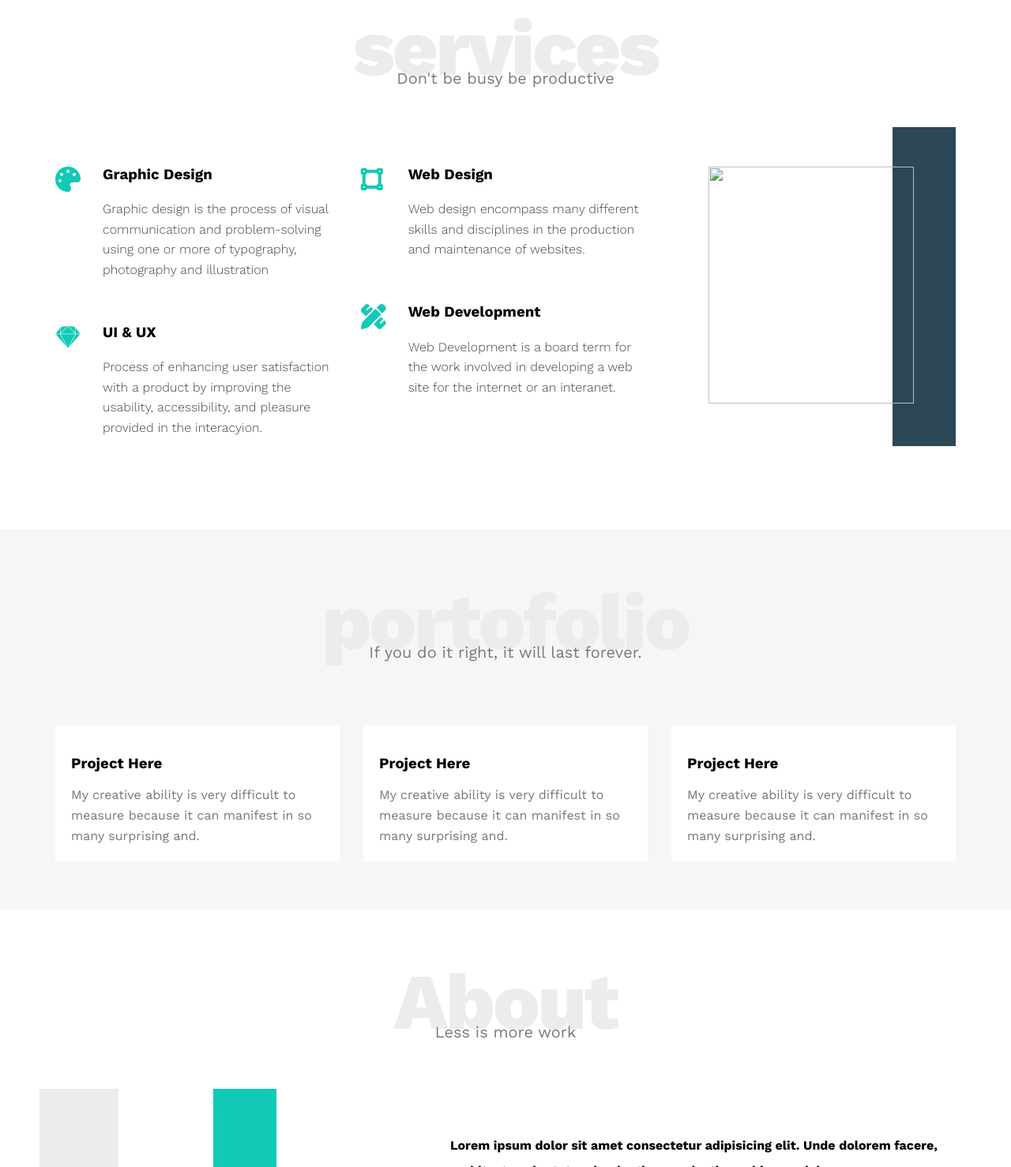
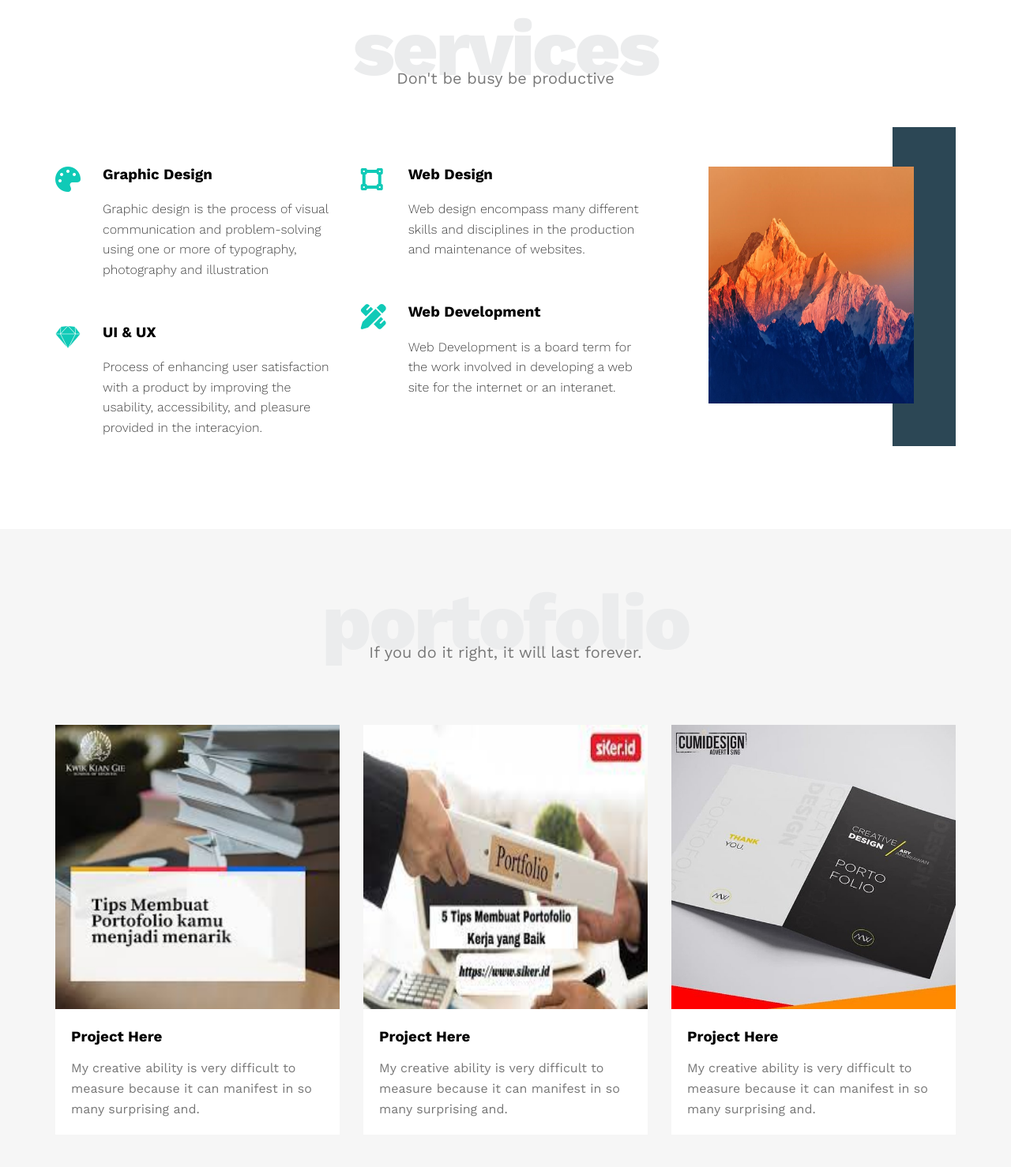
Before and after one commit to Amr-Ali02/HTML_And_CSS_Template_One, a plain HTML site: page index.html in a window 1280 px wide. Shown: the part 1262-2740 px from the top of the page at 79% size. Drawn offline with nearby package versions, Linux system fonts and the light colour scheme; the site is published under a folder, as on GitHub Pages, so addresses that start at the root find nothing.

Commit message:
Update index.html

```diff
--- a/index.html
+++ b/index.html
@@ -133,7 +133,7 @@
           </div>
           <div class="col">
             <div class="image image-column">
-              <img src="/images/services.jpg" alt="" />
+              <img src="images/services.jpg" alt="" />
             </div>
           </div>
         </div>
@@ -148,7 +148,7 @@
         <p>If you do it right, it will last forever.</p>
         <div class="portofolio-content">
           <div class="card">
-            <img src="/images/portofolio1.jpeg" alt="" />
+            <img src="images/portofolio1.jpeg" alt="" />
             <div class="info">
               <h3>Project Here</h3>
               <p>
@@ -158,7 +158,7 @@
             </div>
           </div>
           <div class="card">
-            <img src="/images/portofolio2.jpeg" alt="" />
+            <img src="images/portofolio2.jpeg" alt="" />
             <div class="info">
               <h3>Project Here</h3>
               <p>
@@ -168,7 +168,7 @@
             </div>
           </div>
           <div class="card">
-            <img src="/images/portofolio3.jpg" alt="" />
+            <img src="images/portofolio3.jpg" alt="" />
             <div class="info">
               <h3>Project Here</h3>
               <p>
@@ -188,7 +188,7 @@
         <p>Less is more work</p>
         <div class="about-content">
           <div class="image">
-            <img src="/images/about.jpeg" alt="" />
+            <img src="images/about.jpeg" alt="" />
           </div>
           <div class="text">
             <p>
```
